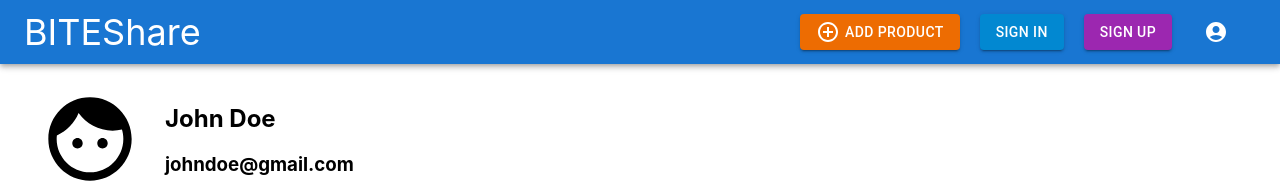
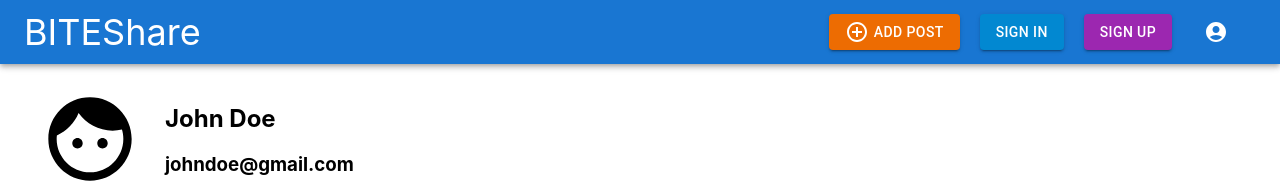
Before and after one commit to tboba/bitehack2022-frontend, a React (Create React App) app: page /profile/1 in a window 1280 px wide. Shown: the top 183 px of the page. Built offline with nearby package versions, Linux system fonts and the light colour scheme; no server answers.

Commit message:
Add fixes

```diff
--- a/src/components/navbar/Navbar.tsx
+++ b/src/components/navbar/Navbar.tsx
@@ -162,7 +162,7 @@ export default function Navbar() {
               className={styles.signInButton}
             >
               <AddCircleOutlineIcon className={styles.plusIcon} />
-              Add product
+              Add post
             </Button>
             <Button
               component={RouterLink}
--- a/src/components/products-list/ProductsList.tsx
+++ b/src/components/products-list/ProductsList.tsx
@@ -1,4 +1,5 @@
-import { FC } from 'react';
+import { debounce, TextField } from '@mui/material';
+import { FC, useEffect, useState } from 'react';
 import { useAppSelector } from '../../store/store-hooks';
 import { MapItem } from '../map/MapItem';
 import ProductListItem from '../product-list-item/ProductListItem';
@@ -9,8 +10,42 @@ import styles from './ProductsList.module.scss';
 const ProductsList: FC = () => {
   const posts = useAppSelector(state => state.posts.posts) || [];
   console.warn(posts)
+
+  const [searchTerm, setSearchTerm] = useState('')
+
+  const handleChange = (event: any) => {
+    setSearchTerm(event.target.value);
+  }
+
+  //   var searchText = event.target.value; // this is the search text
+  //   if (this.timeout) clearTimeout(this.timeout);
+  //   this.timeout = setTimeout(() => {
+  //     setSearchTerm(searchText)
+  //   }, 300);
+  // };
+
+  // const handleChange = (evt) => {
+  //   debouncedSearch(evt.target.value);
+  // };
+
+  // const debouncedSearch = debounce(function (val) {
+  //   setSearchTerm(val);
+  // }, 1000);
+
+
+  // useEffect(() => {
+  //   const delayDebounceFn = setTimeout(() => {
+  //     console.log(searchTerm)
+  //     // Send Axios request here
+  //   }, 3000)
+
+  //   return () => clearTimeout(delayDebounceFn)
+  // }, [searchTerm])
+
   return (
     <section className={styles.container}>
+      <TextField id="outlined-basic" label="Search" variant="outlined" value={searchTerm} onChange={handleChange} />
+
       <div className={styles.productsListContainer}>
 
         {posts.map((post: MapItem) => <ProductListItem mapItem={post} />)}
```
